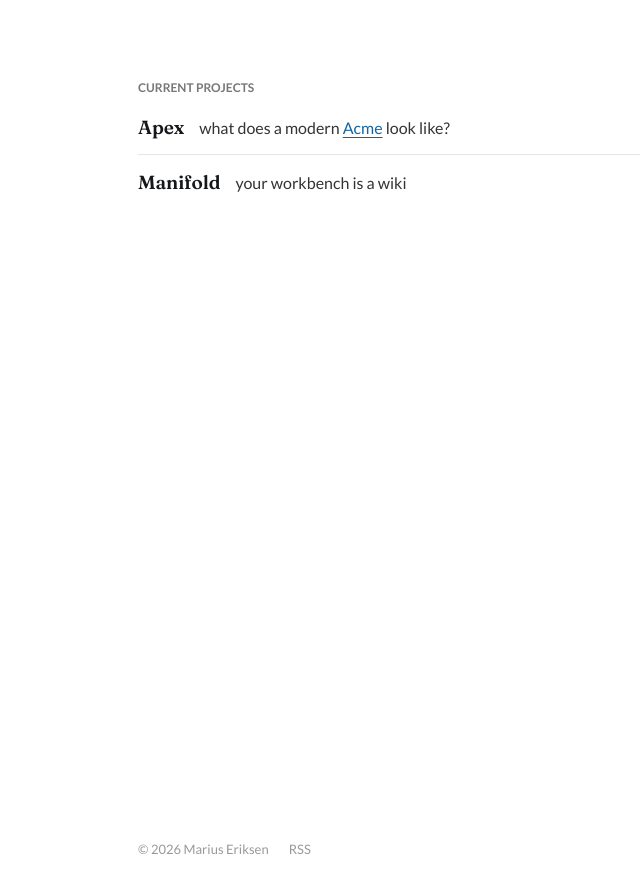
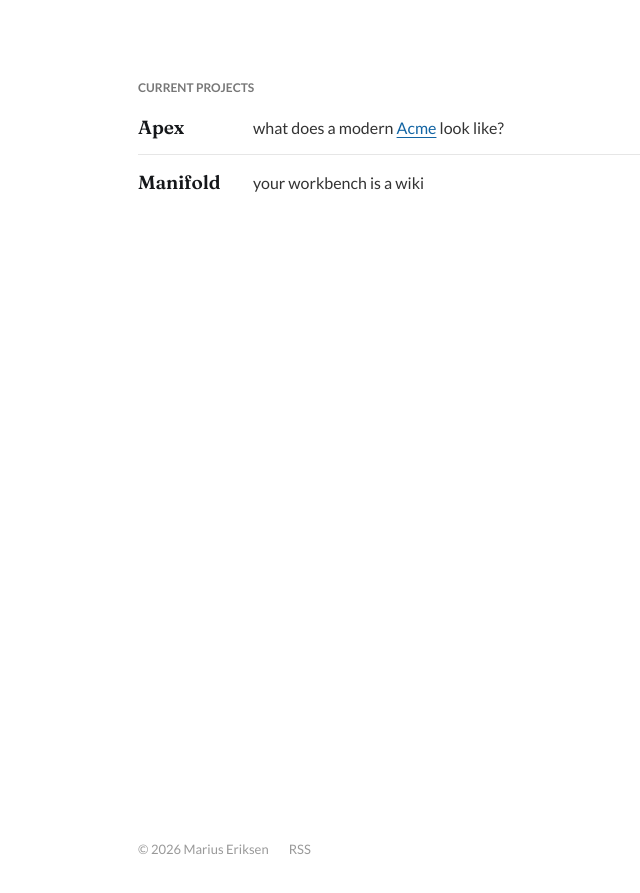
Before and after one commit to mariusae/mariusae.github.io, a Jekyll site: the page built from index.html, in a window 1280 px wide. Shown: the top 893 px of the page, without its empty margins (142-782 px from the left). Built offline with Jekyll 4.4.1, drawn with Linux system fonts in a browser that asks for light colours.

Commit message:
Align project descriptions
Co-Authored-By: Claude Opus 5.5 <noreply@anthropic.com>
Claude-Session: https://claude.ai/code/session_01KTPpusonhcXPjcQ2kkYfF6

```diff
--- a/assets/css/style.css
+++ b/assets/css/style.css
@@ -124,6 +124,7 @@ img { max-width: 100%; height: auto; display: block; }
   letter-spacing: -0.005em;
 }
 
+.feed-name { flex-shrink: 0; width: 10rem; }
 .feed-desc { color: var(--text); }
 
 /* Post */
--- a/index.html
+++ b/index.html
@@ -5,11 +5,11 @@ layout: default
 <section class="feed canvas">
   <h2 class="feed-heading">Current projects</h2>
   <div class="feed-item">
-    <a class="feed-title" href="{{ '/apex/' | relative_url }}">Apex</a>
+    <a class="feed-title feed-name" href="{{ '/apex/' | relative_url }}">Apex</a>
     <span class="feed-desc">what does a modern <a href="https://9p.io/sys/doc/acme/acme.html">Acme</a> look like?</span>
   </div>
   <div class="feed-item">
-    <a class="feed-title" href="{{ '/manifold/' | relative_url }}">Manifold</a>
+    <a class="feed-title feed-name" href="{{ '/manifold/' | relative_url }}">Manifold</a>
     <span class="feed-desc">your workbench is a wiki</span>
   </div>
 </section>
```
